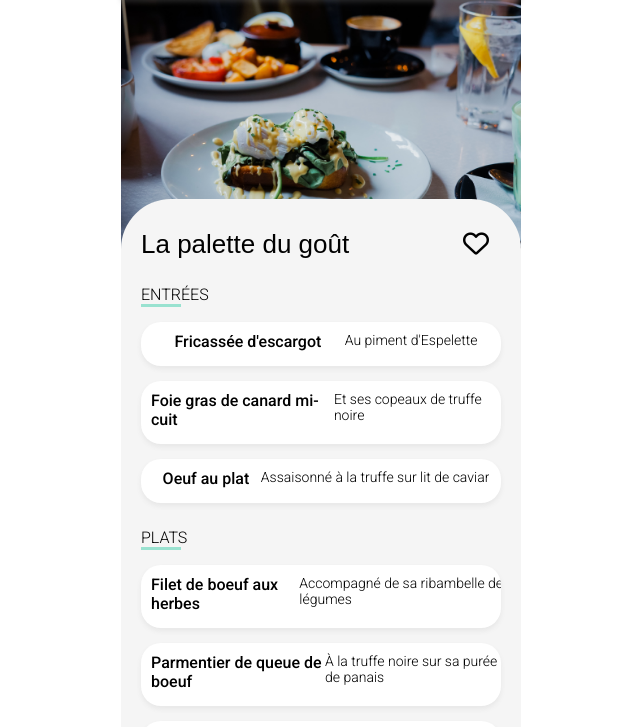
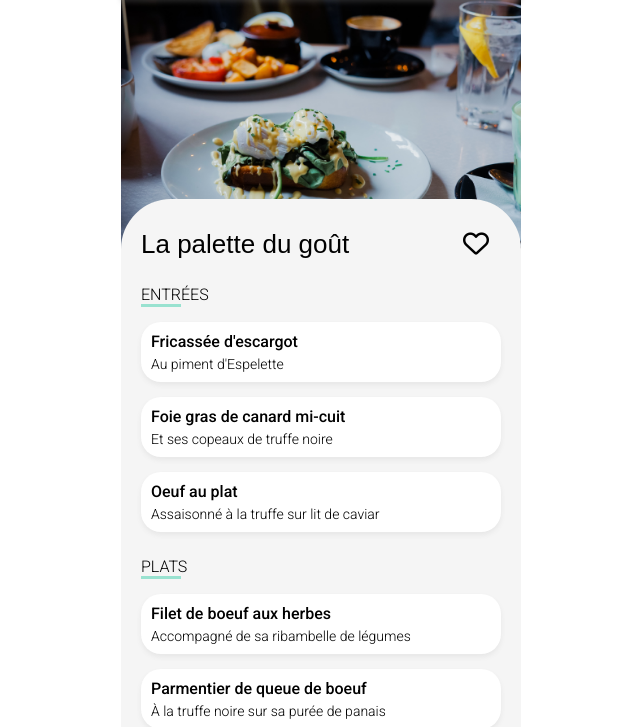
Before and after one commit to Rabibocheur/Dynamisez-une-page-web-avec-des-animations-CSS, a website: page la-palette-du-gout.html in a window 1280 px wide. Shown: the part 77-804 px from the top of the page, without its empty margins (319-959 px from the left). Drawn offline with Linux system fonts and the light colour scheme; a web font is replaced by a local one.

Commit message:
Ajout oublie html

```diff
--- a/la-palette-du-gout.html
+++ b/la-palette-du-gout.html
@@ -39,29 +39,35 @@
           <section class="menu">
             <h2 class="menu--subtitle">ENTRÉES</h2>
             <div class="menu_choix anim-1">
-              <div class="menu_choix--bloc"></div>
+              <div class="menu_choix--bloc">
                 <h3 class="menu_choix--title">Fricassée d'escargot</h3>
                 <p class="menu_choix--subtitle">Au piment d'Espelette</p>
+              </div>
+
               <div class="menu_choix--anim">
                 <i class="menu_choix--check fas fa-check-circle"></i>
               </div>
             </div>
             <div class="menu_choix anim-2">
-              <div class="menu_choix--bloc"></div>
+              <div class="menu_choix--bloc">
                 <h3 class="menu_choix--title">Foie gras de canard mi-cuit</h3>
                 <p class="menu_choix--subtitle">
                   Et ses copeaux de truffe noire
                 </p>
+              </div>
+
               <div class="menu_choix--anim">
                 <i class="menu_choix--check fas fa-check-circle"></i>
               </div>
             </div>
             <div class="menu_choix anim-3">
-              <div class="menu_choix--bloc"></div>
+              <div class="menu_choix--bloc">
                 <h3 class="menu_choix--title">Oeuf au plat</h3>
                 <p class="menu_choix--subtitle">
                   Assaisonné à la truffe sur lit de caviar
                 </p>
+              </div>
+
               <div class="menu_choix--anim">
                 <i class="menu_choix--check fas fa-check-circle"></i>
               </div>
@@ -71,29 +77,35 @@
           <section class="menu">
             <h2 class="menu--subtitle">PLATS</h2>
             <div class="menu_choix anim-4">
-              <div class="menu_choix--bloc"></div>
+              <div class="menu_choix--bloc">
                 <h3 class="menu_choix--title">Filet de boeuf aux herbes</h3>
                 <p class="menu_choix--subtitle">
                   Accompagné de sa ribambelle de légumes
                 </p>
+              </div>
+
               <div class="menu_choix--anim">
                 <i class="menu_choix--check fas fa-check-circle"></i>
               </div>
             </div>
             <div class="menu_choix anim-5">
-              <div class="menu_choix--bloc"></div>
+              <div class="menu_choix--bloc">
                 <h3 class="menu_choix--title">Parmentier de queue de boeuf</h3>
                 <p class="menu_choix--subtitle">
                   À la truffe noire sur sa purée de panais
                 </p>
+              </div>
+
               <div class="menu_choix--anim">
                 <i class="menu_choix--check fas fa-check-circle"></i>
               </div>
             </div>
             <div class="menu_choix anim-6">
-              <div class="menu_choix--bloc"></div>
+              <div class="menu_choix--bloc">
                 <h3 class="menu_choix--title">Filet de turbot</h3>
                 <p class="menu_choix--subtitle">Aux agrumes</p>
+              </div>
+
               <div class="menu_choix--anim">
                 <i class="menu_choix--check fas fa-check-circle"></i>
               </div>
@@ -103,31 +115,37 @@
           <section class="menu">
             <h2 class="menu--subtitle">DESSERTS</h2>
             <div class="menu_choix anim-7">
-              <div class="menu_choix--bloc"></div>
+              <div class="menu_choix--bloc">
                 <h3 class="menu_choix--title">Paris-Brest</h3>
                 <p class="menu_choix--subtitle">Revisité</p>
+              </div>
+
               <div class="menu_choix--anim">
                 <i class="menu_choix--check fas fa-check-circle"></i>
               </div>
             </div>
             <div class="menu_choix anim-8">
-              <div class="menu_choix--bloc"></div>
+              <div class="menu_choix--bloc">
                 <h3 class="menu_choix--title">
                   Macaron au chocolat d'exception
                 </h3>
                 <p class="menu_choix--subtitle">
                   Et glace à la vanille de Madagascar
                 </p>
+              </div>
+
               <div class="menu_choix--anim">
                 <i class="menu_choix--check fas fa-check-circle"></i>
               </div>
             </div>
             <div class="menu_choix anim-9">
-              <div class="menu_choix--bloc"></div>
+              <div class="menu_choix--bloc">
                 <h3 class="menu_choix--title">Mousse au chocolat</h3>
                 <p class="menu_choix--subtitle">
                   Au piment d'Espelette et à la truffe noire
                 </p>
+              </div>
+
               <div class="menu_choix--anim">
                 <i class="menu_choix--check fas fa-check-circle"></i>
               </div>
```
Lines whose indentation alone changed are shown as unchanged.
